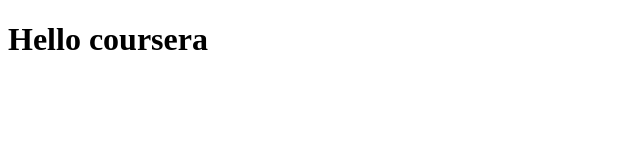
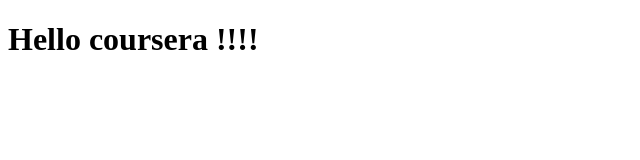
Before and after one commit to smallbestbest/coursera-test, a plain HTML site: page site/test bs.html in a window 1280 px wide. Shown: the full height of the page, 0-640 px from the left. Drawn offline with Linux system fonts and the light colour scheme.

Commit message:
Small change

```diff
--- a/site/test bs.html
+++ b/site/test bs.html
@@ -4,6 +4,6 @@
   <title>Hello coursera</title>
 </head>
 <body>
-<h1> Hello coursera <h>
+<h1> Hello coursera !!!! <h1>
 </body>
 </html>
```
